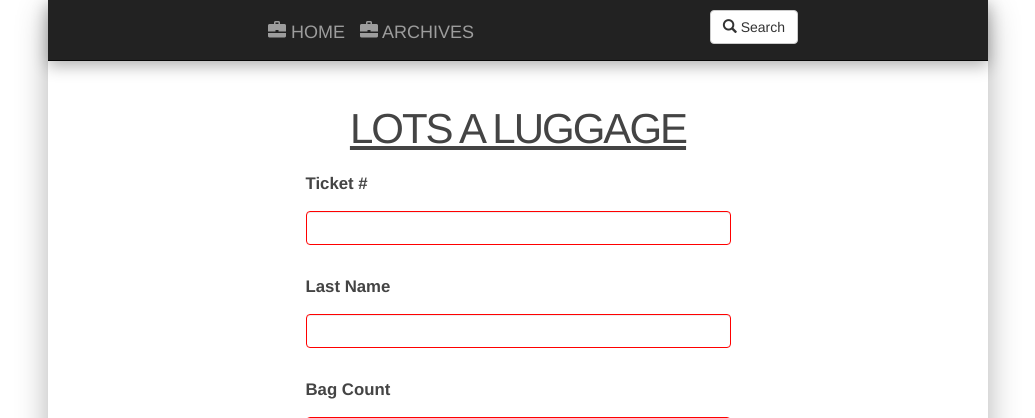
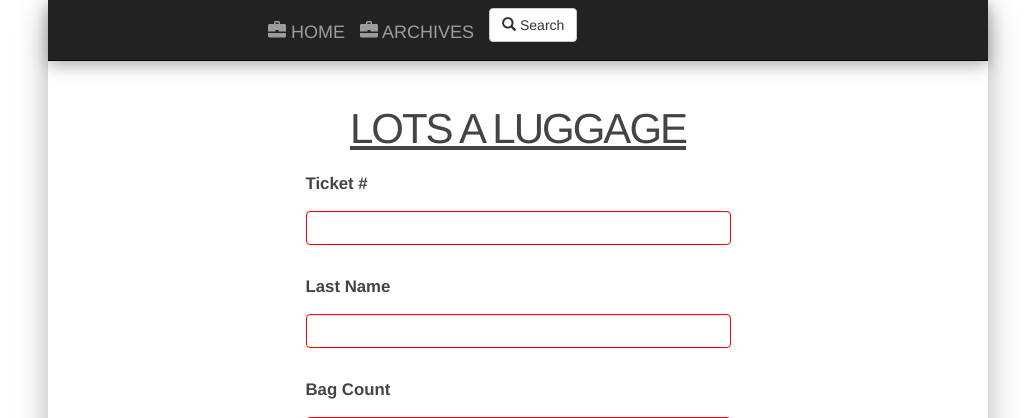
Before and after one commit to greevedogg/flask_luggage, a Flask app: template app/templates/display_luggage.html in a window 1280 px wide. Shown: the top 418 px of the page, without its empty margins (122-1157 px from the left). Run offline with Flask 2, Linux system fonts and the light colour scheme; tables that the repository leaves empty hold one stand-in row (values such as "Sample post"); the template is opened without the code that fills it: values that come from a table or form of the project are taken from there, most other values are stand-ins (such as "Sample title", 1, 10 or a date in 2020); parts of the project's set-up code (start-up, migrations or seed data) failed here and were passed over; some libraries are stand-ins or nearby versions.

Commit message:
Set search bar to the left side

```diff
--- a/app/static/css/main.css
+++ b/app/static/css/main.css
@@ -113,7 +113,8 @@ h2, h3 {
 }
 
 .navbar .navbar-form {
-	margin: 5px;
+	margin: 3px 0;
+	padding-left: 0;
 }
 
 #foot {
--- a/app/templates/partials/global/extra_navbar.html
+++ b/app/templates/partials/global/extra_navbar.html
@@ -1,4 +1,4 @@
-<form role="form" style="display: inline;" action="{{ url_for('luggage.search') }}" method="post" name="search" autocomplete="off" class="navbar-form navbar-right">
+<form role="form" style="display: inline;" action="{{ url_for('luggage.search') }}" method="post" name="search" autocomplete="off" class="navbar-form navbar-left">
   {{ g.search_form.search(size=20) }}
   <button type="submit" class="btn btn-default">
     <span class="glyphicon glyphicon-search"></span> Search
```
